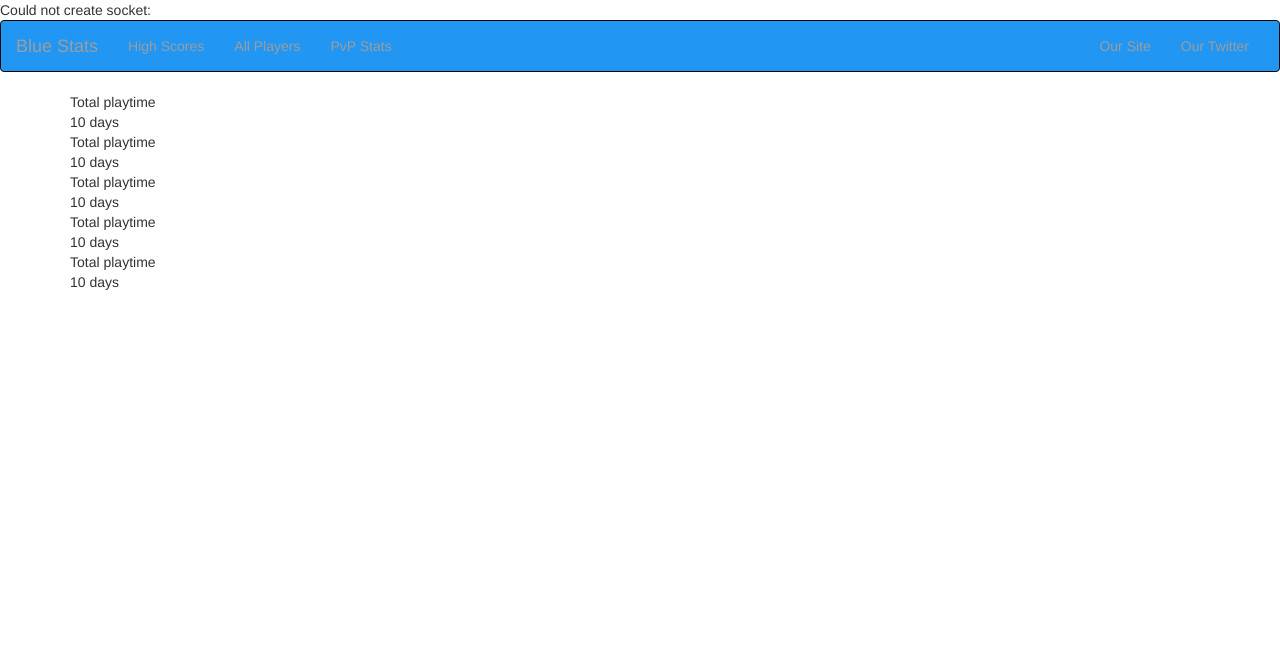
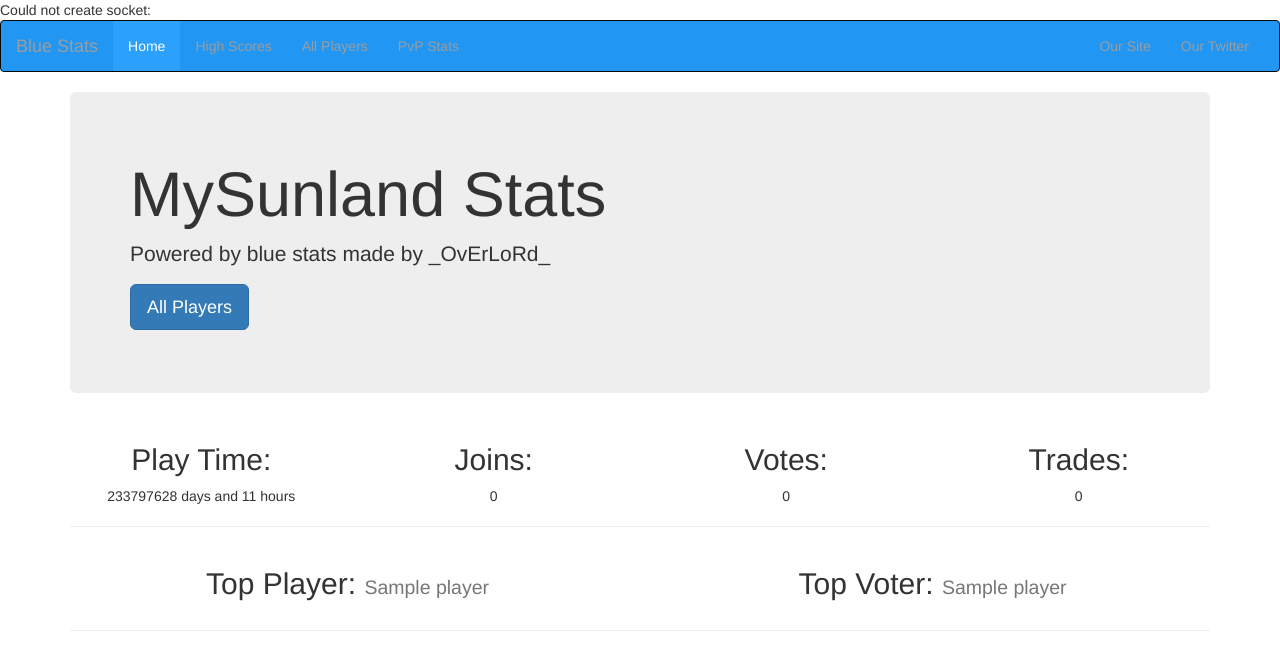
Before and after one commit to robinp7720/Blue-Stats-Minecraft, a PHP site: page /index.php?page=home in a window 1280 px wide. Shown: the top 670 px of the page. Run offline with PHP 8.4, Linux system fonts and the light colour scheme; tables that the repository leaves empty or names only in its code hold one stand-in row (values such as "Sample post"); data that the repository does not hold is empty; some libraries are stand-ins or nearby versions.

Commit message:
Imrpoved Home
Added top stats, top players and online payers

```diff
--- a/ajax/allplayers.php
+++ b/ajax/allplayers.php
@@ -29,9 +29,9 @@ foreach ($players as $item => $player){
 		/* Get player status */
 		if (isset($Online_Players)){
 			if (playerOnline($player["name"], $Online_Players)){
-				$status = '<a class="tag-online">Online</a>';
+				$status = '<span class="label label-success">Online</span>';
 			}else{
-				$status = '<a class="tag-offline">Offline</a>';
+				$status = '<span class="label label-danger">Offline</span>';
 			}
 		}
 		$output["data"][]=array(
--- a/ajax/death_stats.php
+++ b/ajax/death_stats.php
@@ -19,9 +19,9 @@ if (!empty($pvp_stats)){
 		if ($server_info["query_enabled"]){
 			if (isset($Online_Players)){
 				if (playerOnline($player_name, $Online_Players)){
-					$status = '<a class="tag-online">Online</a>';
+					$status = '<span class="label label-success">Online</span>';
 				}else{
-					$status = '<a class="tag-offline">Offline</a>';
+					$status = '<span class="label label-danger">Offline</span>';
 				}
 			}
 		}
--- a/ajax/kill_stats.php
+++ b/ajax/kill_stats.php
@@ -18,9 +18,9 @@ if (!empty($pvp_stats)){
 		if ($server_info["query_enabled"]){
 			if (isset($Online_Players)){
 				if (playerOnline($player_name, $Online_Players)){
-					$status = '<a class="tag-online">Online</a>';
+					$status = '<span class="label label-success">Online</span>';
 				}else{
-					$status = '<a class="tag-offline">Offline</a>';
+					$status = '<span class="label label-danger">Offline</span>';
 				}
 			}
 		}
--- a/configs/faces.php
+++ b/configs/faces.php
@@ -4,10 +4,12 @@ $config["faces"]["player"]["size"]     = 256;
 $config["faces"]["highscores"]["size"] = 16;
 $config["faces"]["allplayers"]["size"] = 16;
 $config["faces"]["pvp"]["size"]        = 16;
+$config["faces"]["home"]["size"]        = 64;
 
 $config["faces"]["player"]["url"]      = 'http://cravatar.eu/3d/{USERNAME}/{SIZE}';
 $config["faces"]["highscores"]["url"]  = 'http://cravatar.eu/avatar/{USERNAME}/{SIZE}';
 $config["faces"]["allplayers"]["url"]  = 'http://cravatar.eu/avatar/{USERNAME}/{SIZE}';
 $config["faces"]["pvp"]["url"]         = 'http://cravatar.eu/avatar/{USERNAME}/{SIZE}';
-$config["faces"]["head_colour"]["url"]         = 'http://cravatar.eu/avatar/{USERNAME}/{SIZE}';
+$config["faces"]["home"]["url"]         = 'http://cravatar.eu/avatar/{USERNAME}/{SIZE}';
+$config["faces"]["head_colour"]["url"] = 'http://cravatar.eu/avatar/{USERNAME}/{SIZE}';
 ?>
--- /dev/null
+++ b/configs/home.php
@@ -0,0 +1,11 @@
+<?php
+$config["home"]["stats"]=array(
+		"playtime",
+		"joins",
+		"votes",
+		"trades"
+	);
+$config["home"]["top"]["stats"]=array(
+		"playtime" => "Top Player",
+		"votes" => "Top Voter",
+	);
--- a/configs/server.php
+++ b/configs/server.php
@@ -3,5 +3,5 @@ $server_info = array(
 	"ip" => "127.0.0.1", /* Server Ip (If hosted on same machine leave as "localhost") */
 	"port" => "25565", /* Server Port (25565 is default) */
 	"query_enabled" => true, /* Weather or not to enable mc query (If enabled players can see who's online) */
-	"server_name" => "A Minecraft Server", /* Not required but shows this in the tab bar */
+	"server_name" => "MySunland", /* Not required but shows this in the tab bar */
 );
--- a/index.php
+++ b/index.php
@@ -11,6 +11,7 @@ include __DIR__."/configs/faces.php";
 include __DIR__."/configs/all-players.php";
 include __DIR__."/configs/general.php";
 include __DIR__."/configs/server.php";
+include __DIR__."/configs/home.php";
 
 /* Functions */
 include __DIR__."/functions/general.php";
--- a/pages/home.php
+++ b/pages/home.php
@@ -1,44 +1,52 @@
 <div class="container">
-	<div class="info-wrap">
-		<div class="info">
-			<div class="info-title">
-				Total playtime
+	<div class="jumbotron">
+	  <h1><?=$server_info["server_name"]; ?> Stats </h1>
+	  <p>Powered by blue stats made by _OvErLoRd_</p>
+
+		<?php /* If url rewrites have been disabled */ if ($enable_url_rewrite==false) :?>
+		 <p><a class="btn btn-primary btn-lg" href="?page=allplayers" role="button">All Players</a></p>
+		<?php else: ?>
+		 <p><a class="btn btn-primary btn-lg" href="<?=$site_base_url."/allplayers/"?>" role="button">All Players</a></p>
+		<?php endif ?>
+
+
+
+	</div>
+		<?php $count=1; ?>
+		<?php foreach ($config["home"]["stats"] as $stat):?>
+			<?php if ($count==1){echo '<div class="row">';} ?>
+			<div class="col-md-3 text-center">
+				<h2><?=$stats_names[$stat]; ?>:</h2>
+				<?php
+				if ($stat == "playtime"){
+					echo secondsToTime(getStatTotal($stat,$mysqli,$stats_mysql["table_prefix"]),$play_time_contract);
+				}else{
+					echo getStatTotal($stat,$mysqli,$stats_mysql["table_prefix"]);
+				}
+				?>
 			</div>
-			<div class="info-data">
-				10 days
+			<?php if ($count==4){echo '</div>';$count=0;} $count++; ?>
+		<?php endforeach; ?>
+		<?php if ($count!=1){echo '</div>';}?>
+		<hr/>
+		<?php $count=1; ?>
+		<?php foreach ($config["home"]["top"]["stats"] as $stat => $name):?>
+			<?php if ($count==1){echo '<div class="row">';} ?>
+			<div class="col-md-6 text-center">
+				<h2><?= $name ?>: <small>
+				<?php
+				echo get_highscore($mysqli,$stats_mysql["table_prefix"],$stat,1)[0]["name"];
+				?>
+				</small>
+				</h2>
 			</div>
+			<?php if ($count==2){echo '</div>';$count=0;} $count++; ?>
+		<?php endforeach; ?>
+		<?php if ($count!=1){echo '</div>';}?>
+		<hr>
+		<div class="online-player text-center">
+			<?php foreach($Online_Players as $player): ?>
+			<img src="<?=player_face($player,$config["faces"]["home"]["size"],$config["faces"]["home"]["url"]);?>" alt="">
+			<?php endforeach; ?>
 		</div>
-		<div class="info">
-			<div class="info-title">
-				Total playtime
-			</div>
-			<div class="info-data">
-				10 days
-			</div>
-		</div>
-		<div class="info">
-			<div class="info-title">
-				Total playtime
-			</div>
-			<div class="info-data">
-				10 days
-			</div>
-		</div>
-		<div class="info">
-			<div class="info-title">
-				Total playtime
-			</div>
-			<div class="info-data">
-				10 days
-			</div>
-		</div>
-		<div class="info">
-			<div class="info-title">
-				Total playtime
-			</div>
-			<div class="info-data">
-				10 days
-			</div>
-		</div>
-	</div>
 </div>
--- a/parts/head.php
+++ b/parts/head.php
@@ -8,17 +8,12 @@
 
 	<link href="//maxcdn.bootstrapcdn.com/font-awesome/4.2.0/css/font-awesome.min.css" rel="stylesheet">
 	<link href="//maxcdn.bootstrapcdn.com/bootswatch/3.3.2/flatly/bootstrap.min.css" rel="stylesheet">
+	<link rel="stylesheet" href="//cdn.datatables.net/plug-ins/f2c75b7247b/integration/bootstrap/3/dataTables.bootstrap.css">
 
 	<script src="https://ajax.googleapis.com/ajax/libs/jquery/2.1.3/jquery.min.js"></script>
-	<script type="text/javascript" src="http://ricostacruz.com/jquery.transit/jquery.transit.min.js"></script>
 	<script src="//maxcdn.bootstrapcdn.com/bootstrap/3.3.2/js/bootstrap.min.js"></script>
-
-	<!-- Data Tabels -->
 	<script src="//cdn.datatables.net/1.10.4/js/jquery.dataTables.min.js"></script>
 	<script type="text/javascript" src="//cdn.datatables.net/plug-ins/f2c75b7247b/integration/bootstrap/3/dataTables.bootstrap.js"></script>
-	<link rel="stylesheet" href="//cdn.datatables.net/plug-ins/f2c75b7247b/integration/bootstrap/3/dataTables.bootstrap.css">
-
-
 
 	<!-- Initialize Data Tabels -->
 	<script>
@@ -32,16 +27,6 @@
 			$('#sorted3').dataTable({
 				responsive: true
 			});
-			<?php if ($global_animations=="true") : /* if animations are enabled enable js link animations */?>
-			$('a').click(function(){
-				event.preventDefault();
-				var link = $(this).attr('href');
-				var height = $(document).height();
-				if (link){
-					$('.box, .box-half, .player-head-player_page').transition({ y: height+"px" },1000,function(){window.location = link;});
-				}
-			});
-			<?php endif; ?>
 		} );
 	</script>
 	<?php
--- a/parts/nav.php
+++ b/parts/nav.php
@@ -24,12 +24,14 @@ foreach ($nav_bar_url as $item)
     <div class="collapse navbar-collapse" id="bs-example-navbar-collapse-1">
 	<?php /* If url rewrites have been disabled */ if ($enable_url_rewrite==false) :?>
 		<ul class="nav navbar-nav">
+          <li <?php if ($page=="home"):?>class="active"<?php endif; ?>><a href="?page=home">Home</a></li>
 	        <li <?php if ($page=="highscores"):?>class="active"<?php endif; ?>><a href="?page=highscores">High Scores</a></li>
 	        <li <?php if ($page=="allplayers"):?>class="active"<?php endif; ?>><a href="?page=allplayers">All Players</a></li>
 	        <li <?php if ($page=="pvpstats"):?>class="active"<?php endif; ?>><a href="?page=pvpstats">PvP Stats</a></li>
     	</ul>
 	<?php else: ?>
 	   <ul class="nav navbar-nav">
+        <li <?php if ($page=="home"):?>class="active"<?php endif; ?>><a href="<?= $site_base_url."/home/" ?>">Home</a></li>
         <li <?php if ($page=="highscores"):?>class="active"<?php endif; ?>><a href="<?= $site_base_url."/highscores/" ?>">High Scores</a></li>
         <li <?php if ($page=="allplayers"):?>class="active"<?php endif; ?>><a href="<?= $site_base_url."/allplayers/"?>">All Players</a></li>
         <li <?php if ($page=="pvpstats"):?>class="active"<?php endif; ?>><a href="<?= $site_base_url."/pvpstats/"?>">PvP Stats</a></li>
```
Also changed, not shown: ajax/pvp_stats.php (+4 -4 lines), pages/highscores.php (+5 -4 lines), pages/pvp_stats.php (+3 -6 lines), 1 other file.
